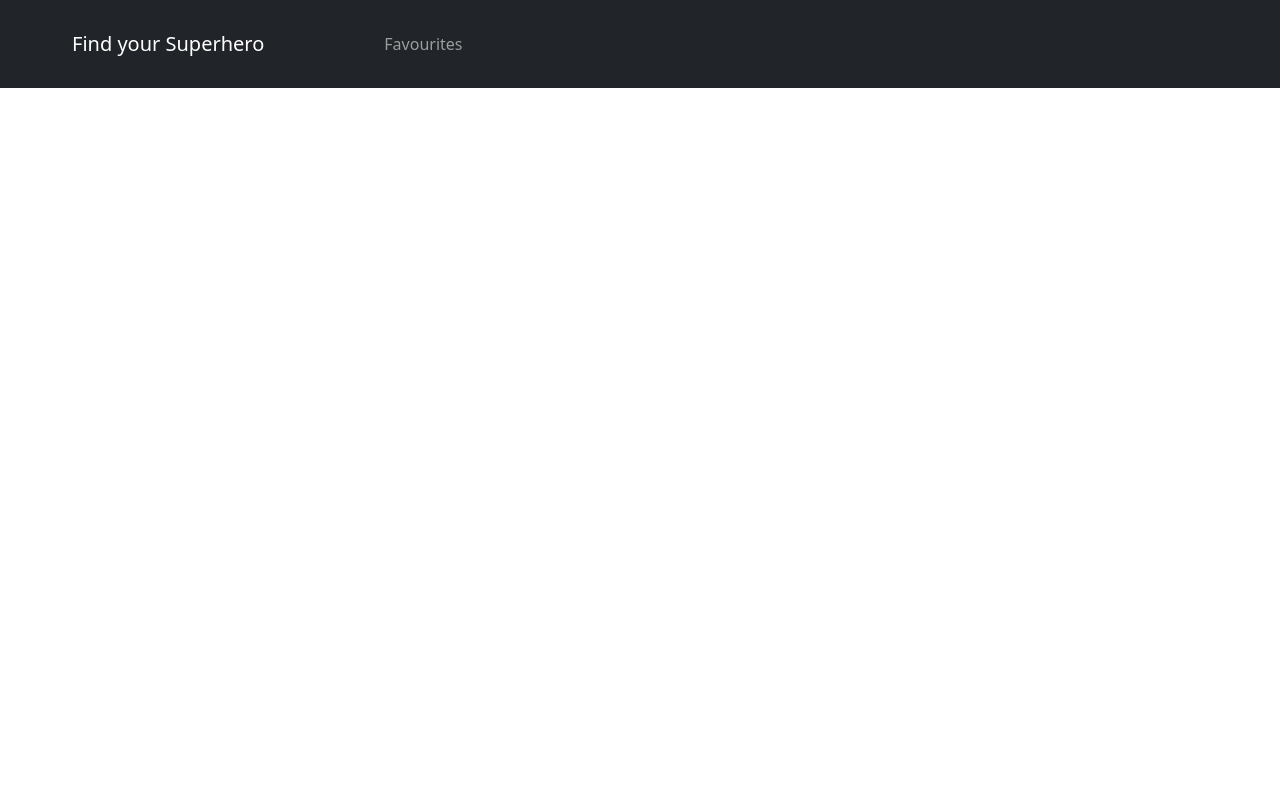
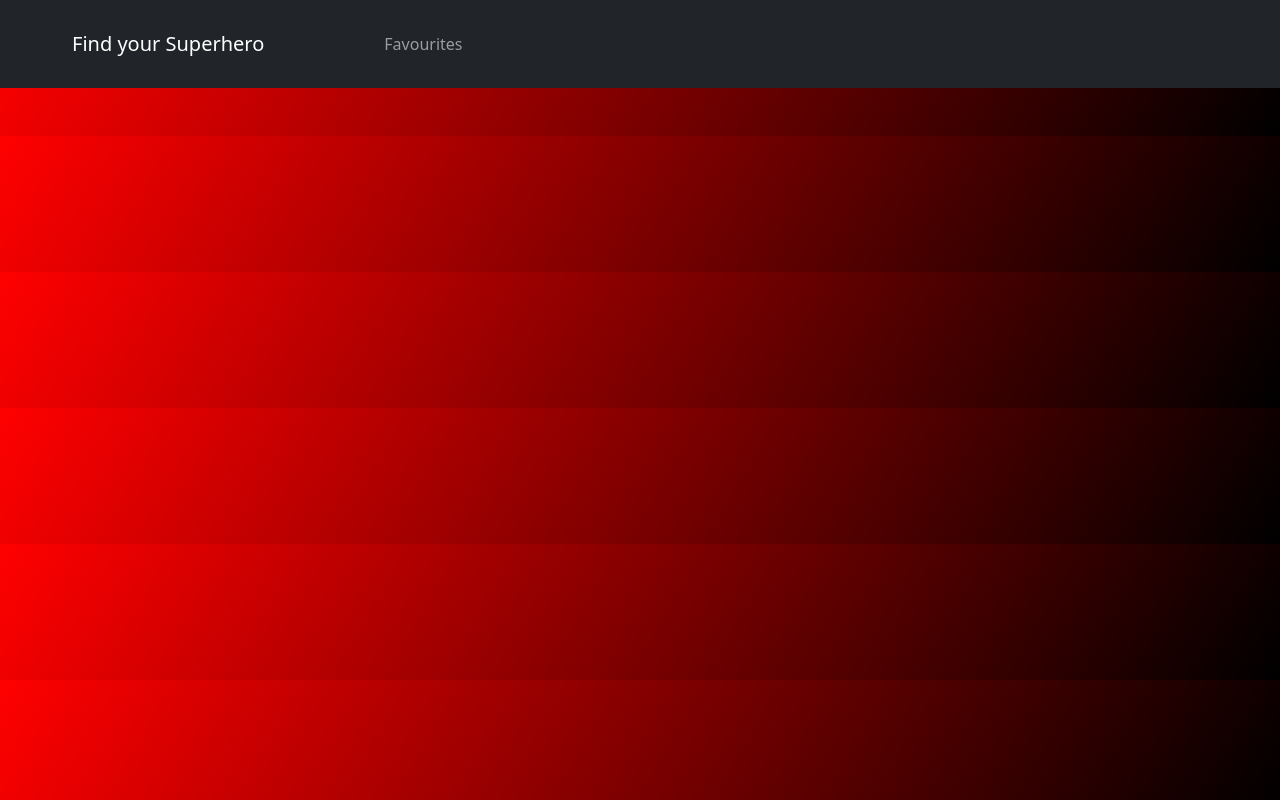
Before and after one commit to ramanrana906/Superhero-hunter, a plain HTML site: page fav.html in a window 1280 px wide. Drawn offline with nearby package versions, Linux system fonts and the light colour scheme; the site is published under a folder, as on GitHub Pages, so addresses that start at the root find nothing.

Commit message:
Path corrected

```diff
--- a/fav.html
+++ b/fav.html
@@ -7,8 +7,8 @@
     <title>Favourites</title>
     <link rel="stylesheet" href="https://cdnjs.cloudflare.com/ajax/libs/font-awesome/6.1.2/css/all.min.css">
     <link href="https://cdn.jsdelivr.net/npm/bootstrap@5.2.0/dist/css/bootstrap.min.css" rel="stylesheet" integrity="sha384-gH2yIJqKdNHPEq0n4Mqa/HGKIhSkIHeL5AyhkYV8i59U5AR6csBvApHHNl/vI1Bx" crossorigin="anonymous">
-    <link rel="stylesheet" href="/CSS/index.css">
-    <link rel="stylesheet" href="/CSS/fav.css">
+    <link rel="stylesheet" href="CSS/index.css">
+    <link rel="stylesheet" href="CSS/fav.css">
 </head>
 <body>
     <Header>
@@ -33,7 +33,7 @@
     </div>
 
     <!-- scripts -->
-    <script src="/JS/fav.js"></script>
+    <script src="JS/fav.js"></script>
     <!-- bootstrap -->
     <script src="https://cdn.jsdelivr.net/npm/bootstrap@5.1.0/dist/js/bootstrap.bundle.min.js" integrity="sha384-U1DAWAznBHeqEIlVSCgzq+c9gqGAJn5c/t99JyeKa9xxaYpSvHU5awsuZVVFIhvj" crossorigin="anonymous"></script>
 </body>
```
